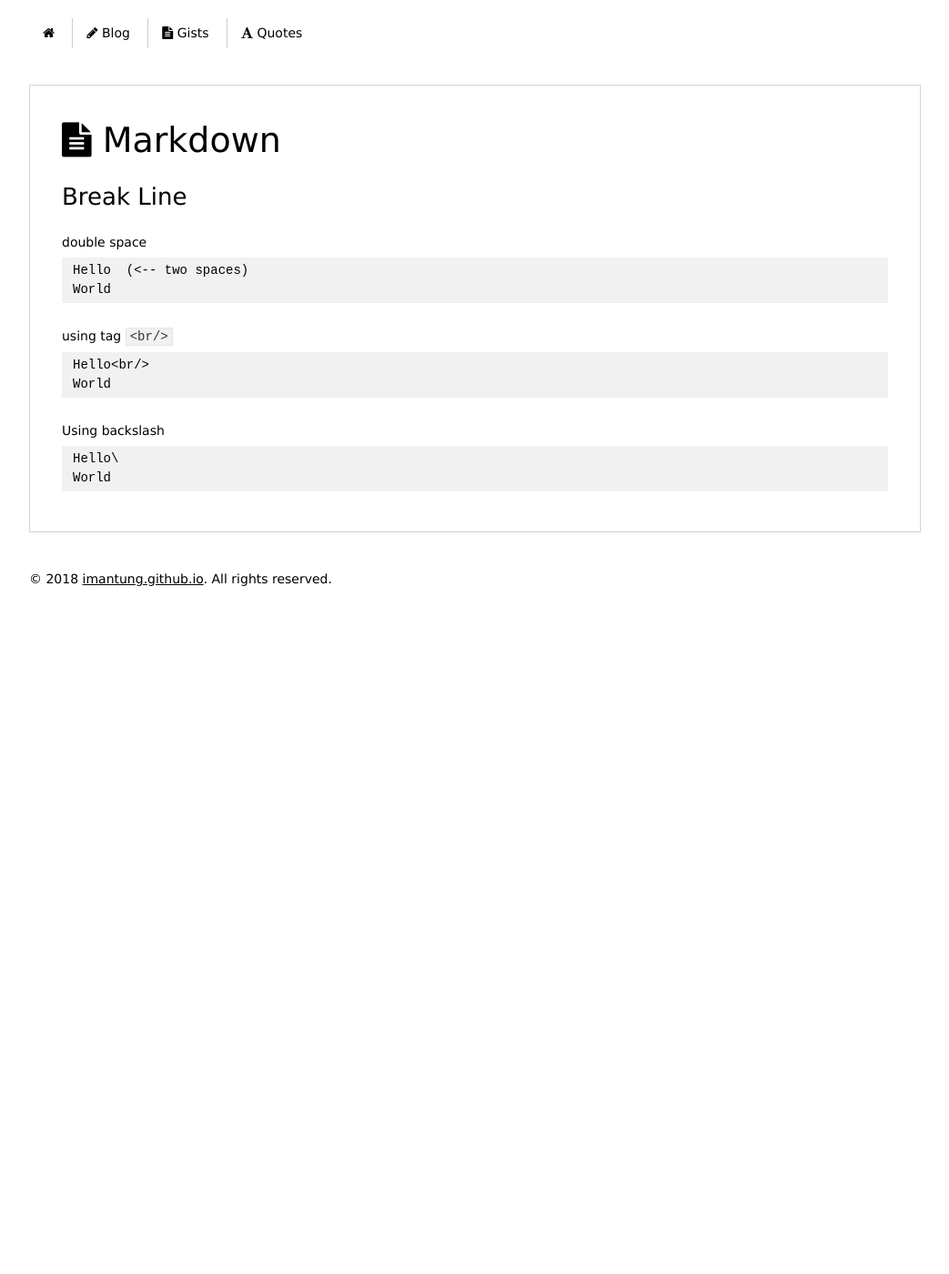
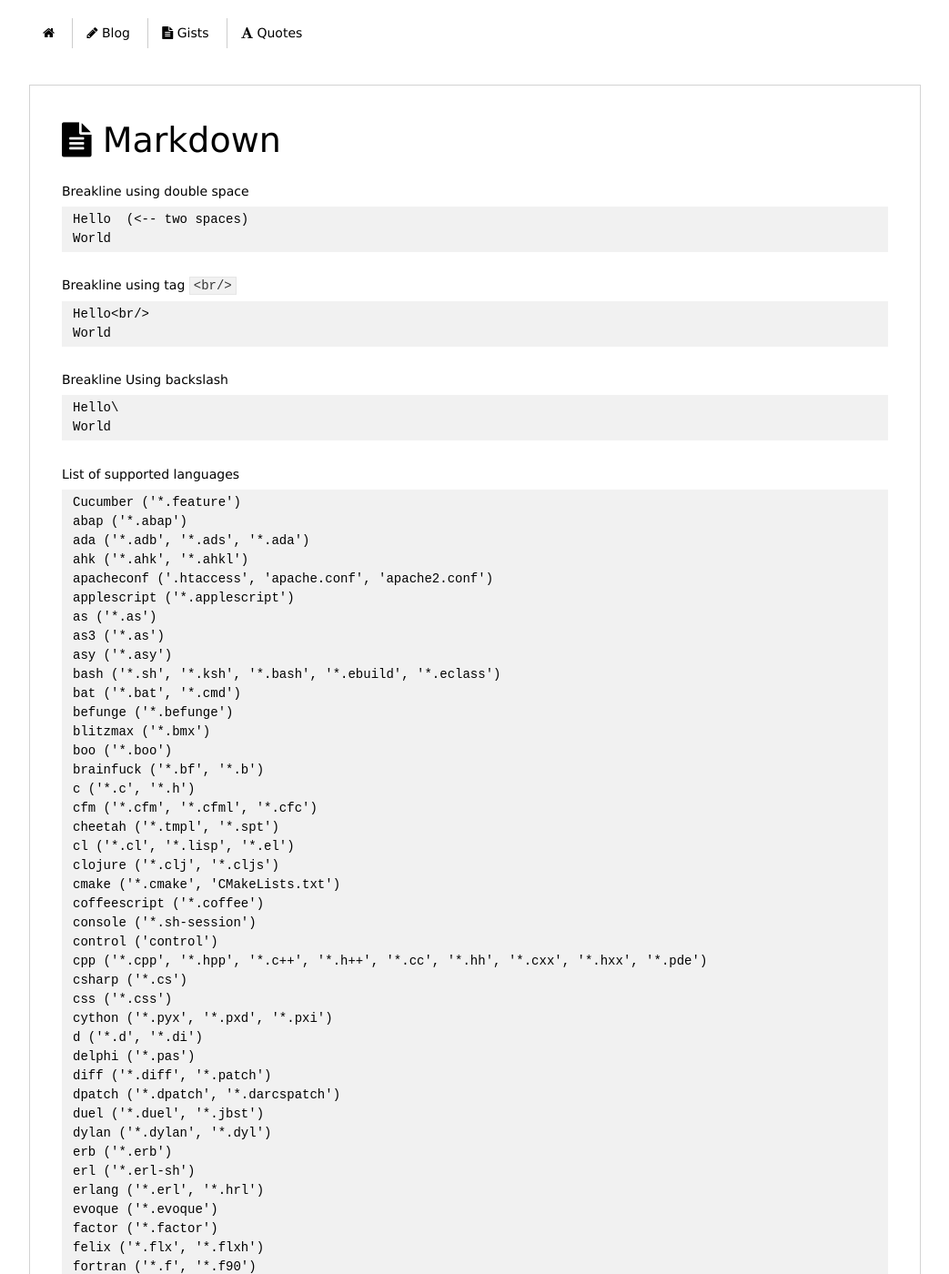
Before and after one commit to imantung/imantung.github.io, a Jekyll site: the page built from gist/techstacks/markdown.md, in a window 1280 px wide and 1400 px high. Shown: the whole window at 91% size, without its empty margins (118-1161 px from the left). Built offline with Jekyll 4.4.1, drawn with Linux system fonts in a browser that asks for light colours; nearby versions of some CDN libraries; some of the changed text lies outside the part shown.

Commit message:
update content and makefile gist and travis gist

````diff
--- a/gist/techstacks/markdown.md
+++ b/gist/techstacks/markdown.md
@@ -3,22 +3,151 @@ layout: gist
 title: Markdown
 ---
 
-### Break Line
 
-double space
+
+Breakline using double space
 ```
 Hello  (<-- two spaces)
 World
 ```
 
-using tag `<br/>`
+Breakline using tag `<br/>`
 ```
 Hello<br/>
 World
 ```
 
-Using backslash
+Breakline Using backslash
 ```
 Hello\
 World
 ```
+
+List of supported languages
+```
+Cucumber ('*.feature')
+abap ('*.abap')
+ada ('*.adb', '*.ads', '*.ada')
+ahk ('*.ahk', '*.ahkl')
+apacheconf ('.htaccess', 'apache.conf', 'apache2.conf')
+applescript ('*.applescript')
+as ('*.as')
+as3 ('*.as')
+asy ('*.asy')
+bash ('*.sh', '*.ksh', '*.bash', '*.ebuild', '*.eclass')
+bat ('*.bat', '*.cmd')
+befunge ('*.befunge')
+blitzmax ('*.bmx')
+boo ('*.boo')
+brainfuck ('*.bf', '*.b')
+c ('*.c', '*.h')
+cfm ('*.cfm', '*.cfml', '*.cfc')
+cheetah ('*.tmpl', '*.spt')
+cl ('*.cl', '*.lisp', '*.el')
+clojure ('*.clj', '*.cljs')
+cmake ('*.cmake', 'CMakeLists.txt')
+coffeescript ('*.coffee')
+console ('*.sh-session')
+control ('control')
+cpp ('*.cpp', '*.hpp', '*.c++', '*.h++', '*.cc', '*.hh', '*.cxx', '*.hxx', '*.pde')
+csharp ('*.cs')
+css ('*.css')
+cython ('*.pyx', '*.pxd', '*.pxi')
+d ('*.d', '*.di')
+delphi ('*.pas')
+diff ('*.diff', '*.patch')
+dpatch ('*.dpatch', '*.darcspatch')
+duel ('*.duel', '*.jbst')
+dylan ('*.dylan', '*.dyl')
+erb ('*.erb')
+erl ('*.erl-sh')
+erlang ('*.erl', '*.hrl')
+evoque ('*.evoque')
+factor ('*.factor')
+felix ('*.flx', '*.flxh')
+fortran ('*.f', '*.f90')
+gas ('*.s', '*.S')
+genshi ('*.kid')
+glsl ('*.vert', '*.frag', '*.geo')
+gnuplot ('*.plot', '*.plt')
+go ('*.go')
+groff ('*.(1234567)', '*.man')
+haml ('*.haml')
+haskell ('*.hs')
+html ('*.html', '*.htm', '*.xhtml', '*.xslt')
+hx ('*.hx')
+hybris ('*.hy', '*.hyb')
+ini ('*.ini', '*.cfg')
+io ('*.io')
+ioke ('*.ik')
+irc ('*.weechatlog')
+jade ('*.jade')
+java ('*.java')
+js ('*.js')
+jsp ('*.jsp')
+lhs ('*.lhs')
+llvm ('*.ll')
+logtalk ('*.lgt')
+lua ('*.lua', '*.wlua')
+make ('*.mak', 'Makefile', 'makefile', 'Makefile.*', 'GNUmakefile')
+mako ('*.mao')
+maql ('*.maql')
+mason ('*.mhtml', '*.mc', '*.mi', 'autohandler', 'dhandler')
+markdown ('*.md')
+modelica ('*.mo')
+modula2 ('*.def', '*.mod')
+moocode ('*.moo')
+mupad ('*.mu')
+mxml ('*.mxml')
+myghty ('*.myt', 'autodelegate')
+nasm ('*.asm', '*.ASM')
+newspeak ('*.ns2')
+objdump ('*.objdump')
+objectivec ('*.m')
+objectivej ('*.j')
+ocaml ('*.ml', '*.mli', '*.mll', '*.mly')
+ooc ('*.ooc')
+perl ('*.pl', '*.pm')
+php ('*.php', '*.php(345)')
+postscript ('*.ps', '*.eps')
+pot ('*.pot', '*.po')
+pov ('*.pov', '*.inc')
+prolog ('*.prolog', '*.pro', '*.pl')
+properties ('*.properties')
+protobuf ('*.proto')
+py3tb ('*.py3tb')
+pytb ('*.pytb')
+python ('*.py', '*.pyw', '*.sc', 'SConstruct', 'SConscript', '*.tac')
+rb ('*.rb', '*.rbw', 'Rakefile', '*.rake', '*.gemspec', '*.rbx', '*.duby')
+rconsole ('*.Rout')
+rebol ('*.r', '*.r3')
+redcode ('*.cw')
+rhtml ('*.rhtml')
+rst ('*.rst', '*.rest')
+sass ('*.sass')
+scala ('*.scala')
+scaml ('*.scaml')
+scheme ('*.scm')
+scss ('*.scss')
+smalltalk ('*.st')
+smarty ('*.tpl')
+sourceslist ('sources.list')
+splus ('*.S', '*.R')
+sql ('*.sql')
+sqlite3 ('*.sqlite3-console')
+squidconf ('squid.conf')
+ssp ('*.ssp')
+tcl ('*.tcl')
+tcsh ('*.tcsh', '*.csh')
+tex ('*.tex', '*.aux', '*.toc')
+text ('*.txt')
+v ('*.v', '*.sv')
+vala ('*.vala', '*.vapi')
+vbnet ('*.vb', '*.bas')
+velocity ('*.vm', '*.fhtml')
+vim ('*.vim', '.vimrc')
+xml ('*.xml', '*.xsl', '*.rss', '*.xslt', '*.xsd', '*.wsdl')
+xquery ('*.xqy', '*.xquery')
+xslt ('*.xsl', '*.xslt')
+yaml ('*.yaml', '*.yml')
+```
````
Also changed, not shown: gist/techstacks/fluentd.md (+31 -0 lines), gist/techstacks/makefile.md (added, +42 -0 lines), gist/techstacks/ruby.md (+2 -1 lines), gist/techstacks/travis.md (added, +45 -0 lines).
